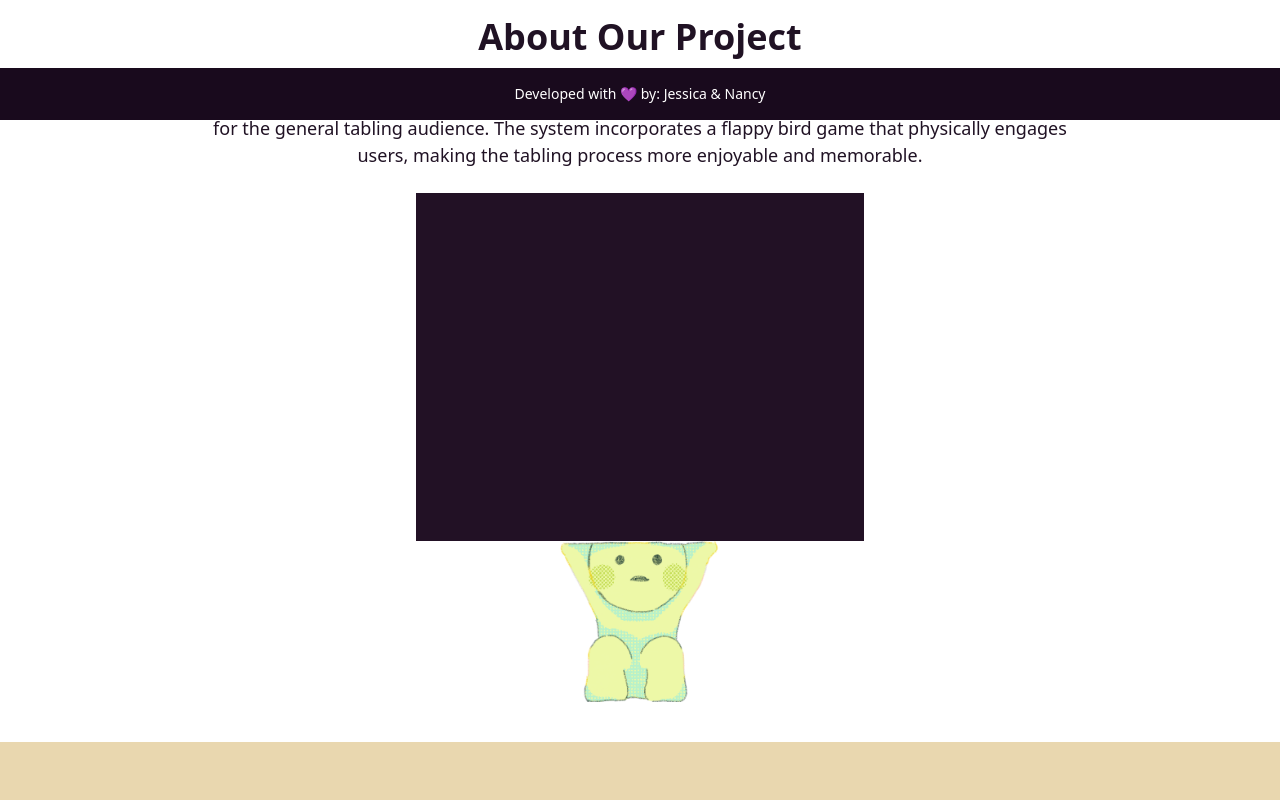
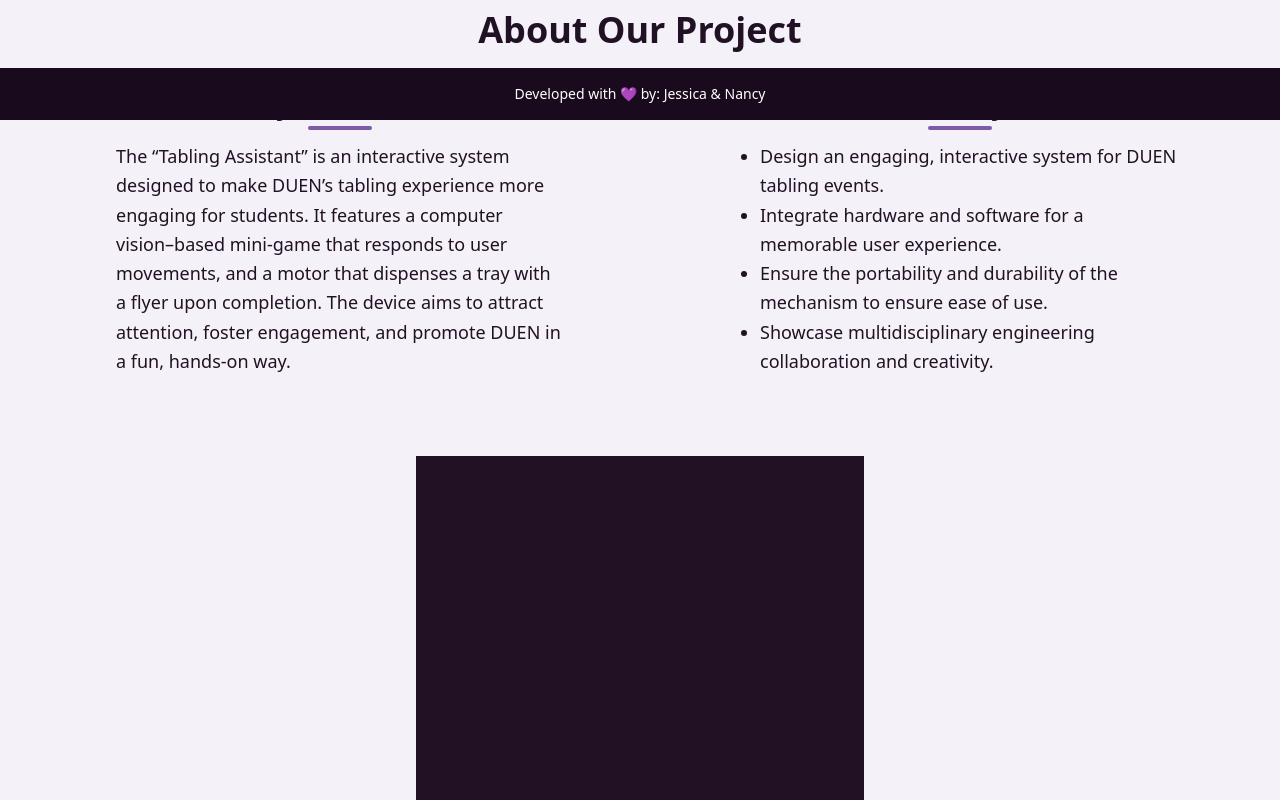
Before and after one commit to jytingy/duen_website, a React (Vite) app in the folder vite-project/: page / in a window 1280 px wide. Shown: the part 680-1480 px from the top of the page. Built offline with nearby package versions, Linux system fonts and the light colour scheme.

Commit message:
prepare for deploy

```diff
--- a/vite-project/src/pages/Home.jsx
+++ b/vite-project/src/pages/Home.jsx
@@ -59,23 +59,59 @@ function Home() {
 
         {/* Second Scroll */}
         <section
-          className="flex flex-col items-center justify-center gap-6 py-10 px-4 sm:px-8"
-          style={{ backgroundColor: "   " }}
+          className="flex flex-col items-center justify-center gap-10 py-10 px-4 sm:px-8"
+          style={{ backgroundColor: "#F5F1F8" }} // optional light background
         >
-          <h1 className="text-[#201224] font-poppins text-2xl sm:text-4xl font-semibold leading-normal m-0">
+          {/* Header */}
+          <h1 className="text-[#201224] font-poppins text-2xl sm:text-4xl font-semibold text-center">
             About Our Project
           </h1>
-          <p className="text-[#201224] text-center font-poppins text-base sm:text-lg font-normal leading-normal max-w-4xl m-0">
-            Our project is a tabling system designed to enhance the interactivity
-            of the DUEN club tabling experience for the general tabling audience.
-            The system incorporates a flappy bird game that physically engages
-            users, making the tabling process more enjoyable and memorable.
+
+          {/* Sets column layout */}
+          <div className="grid grid-cols-1 md:grid-cols-2 gap-12 max-w-6xl w-full">
+
+            {/* Overview on right */}
+            <div className="flex flex-col items-center text-center md:text-left">
+              <div className="flex flex-col items-center mb-3">
+                <h2 className="text-[#201224] font-poppins text-xl sm:text-2xl font-semibold">
+                  Project Overview
+                </h2>
+                <div className="w-16 h-1 bg-[#7D5BA6] rounded-full mt-1"></div>
+              </div>
+              <p className="text-[#201224] font-poppins text-base sm:text-lg leading-relaxed max-w-md">
+                The “Tabling Assistant” is an interactive system designed to make DUEN’s
+                tabling experience more engaging for students. It features a computer
+                vision–based mini-game that responds to user movements, and a motor
+                that dispenses a tray with a flyer upon completion. The device aims to
+                attract attention, foster engagement, and promote DUEN in a fun,
+                hands-on way.
               </p>
+            </div>
 
-            <div className="flex flex-col items-center gap-0">
+            {/* Goals and objectives on right */}
+            <div className="flex flex-col items-center text-center md:text-left md:pl-10">
+              <div className="flex flex-col items-center mb-3">
+                <h2 className="text-[#201224] font-poppins text-xl sm:text-2xl font-semibold">
+                  Goals and Objectives
+                </h2>
+                <div className="w-16 h-1 bg-[#7D5BA6] rounded-full mt-1"></div>
+              </div>
+              <ul className="text-[#201224] font-poppins text-base sm:text-lg leading-relaxed list-disc list-outside pl-6 max-w-md">
+                <li>Design an engaging, interactive system for DUEN tabling events.</li>
+                <li>Integrate hardware and software for a memorable user experience.</li>
+                <li>Ensure the portability and durability of the mechanism to ensure ease of use.</li>
+                <li>Showcase multidisciplinary engineering collaboration and creativity.</li>
+              </ul>
+            </div>
+
+          </div>
+
+
+          {/* Images section (optional, kept at bottom) */}
+          <div className="flex flex-col items-center gap-0 mt-10">
             <img
               src={placeholder}
-                alt="Smiski placeholder"
+              alt="Project prototype placeholder"
               className="max-w-xs sm:max-w-sm md:max-w-md lg:w-[50rem] min-w-[300px] object-contain"
             />
             <img
@@ -84,8 +120,8 @@ function Home() {
               className="w-24 sm:w-32 md:w-40 lg:w-40 object-contain"
             />
           </div>
+        </section>
 
-        </section>
 
         {/* Third scroll */}
         <div className="flex flex-col items-center gap-6 p-4 sm:p-[50px_20px] self-stretch" style={{ backgroundColor: "#E9D7AF" }}>
```
Lines whose indentation alone changed are shown as unchanged.
